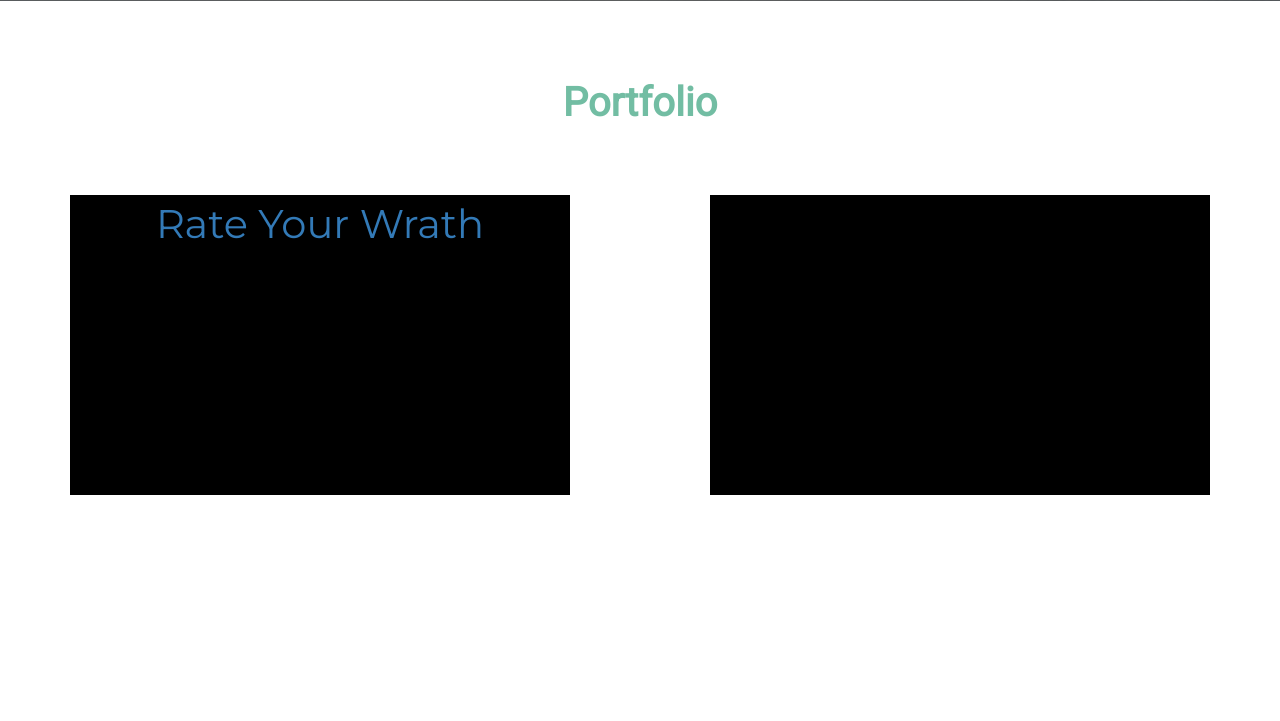
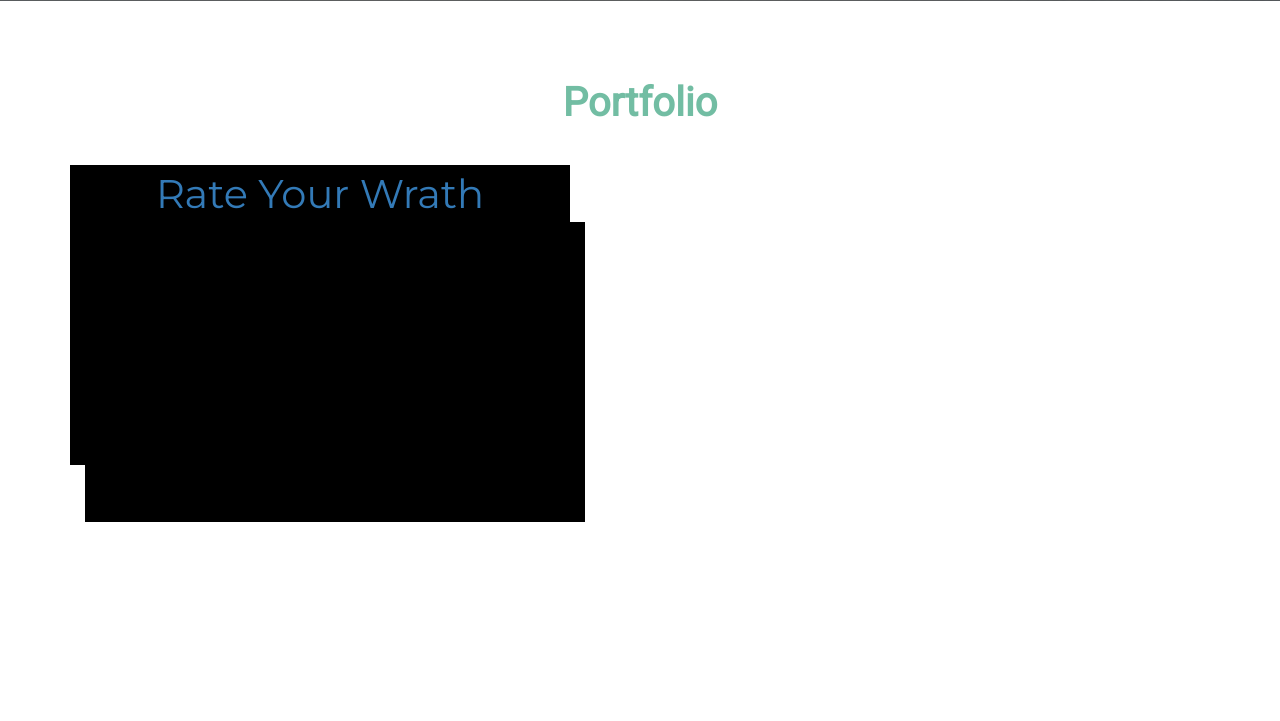
Before and after one commit to KyBEx/my-portfolio, a PHP site: page /index.html in a window 1280 px wide. Shown: the part 1979-2700 px from the top of the page. Run offline with PHP 8.4, Linux system fonts and the light colour scheme; some libraries are stand-ins or nearby versions; some web fonts are replaced.

Commit message:
tinkering with thumbnail

```diff
--- a/index.html
+++ b/index.html
@@ -92,7 +92,7 @@
                 <div class="col-xs-12 col-md-6 project-container">
                     <a class="thumbnail-link" href="./wrath.html">
                         <div class="project-thumbnail">
-                        Rate Your Wrath
+                        <div class="thumbnail-description">Rate Your Wrath<div>
                         </div>
                     </a>
                 </div>
--- a/style.css
+++ b/style.css
@@ -239,7 +239,7 @@
 .project-thumbnail {
     height: 300px;
     width: 500px;
-    margin: 30px auto 0px auto;
+    display: inline-block;
     border: 0px;
     padding: 0px;
     border-radius: 0px;
@@ -253,7 +253,10 @@
     font-family: "Montserrat";
     height: 300px;
     width: 500px;
+}
 
+.thumbnail-description {
+    margin: auto;
 }
 
 /*Project page*/
```
